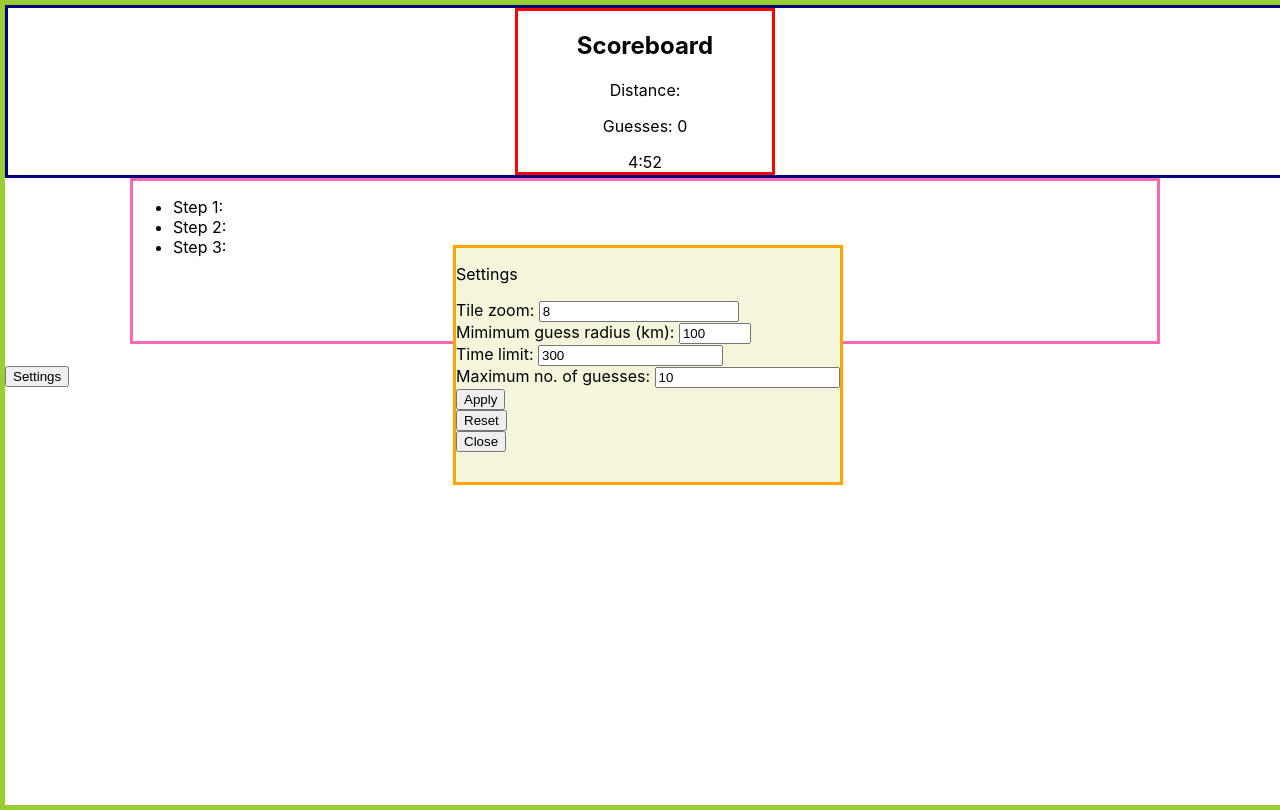
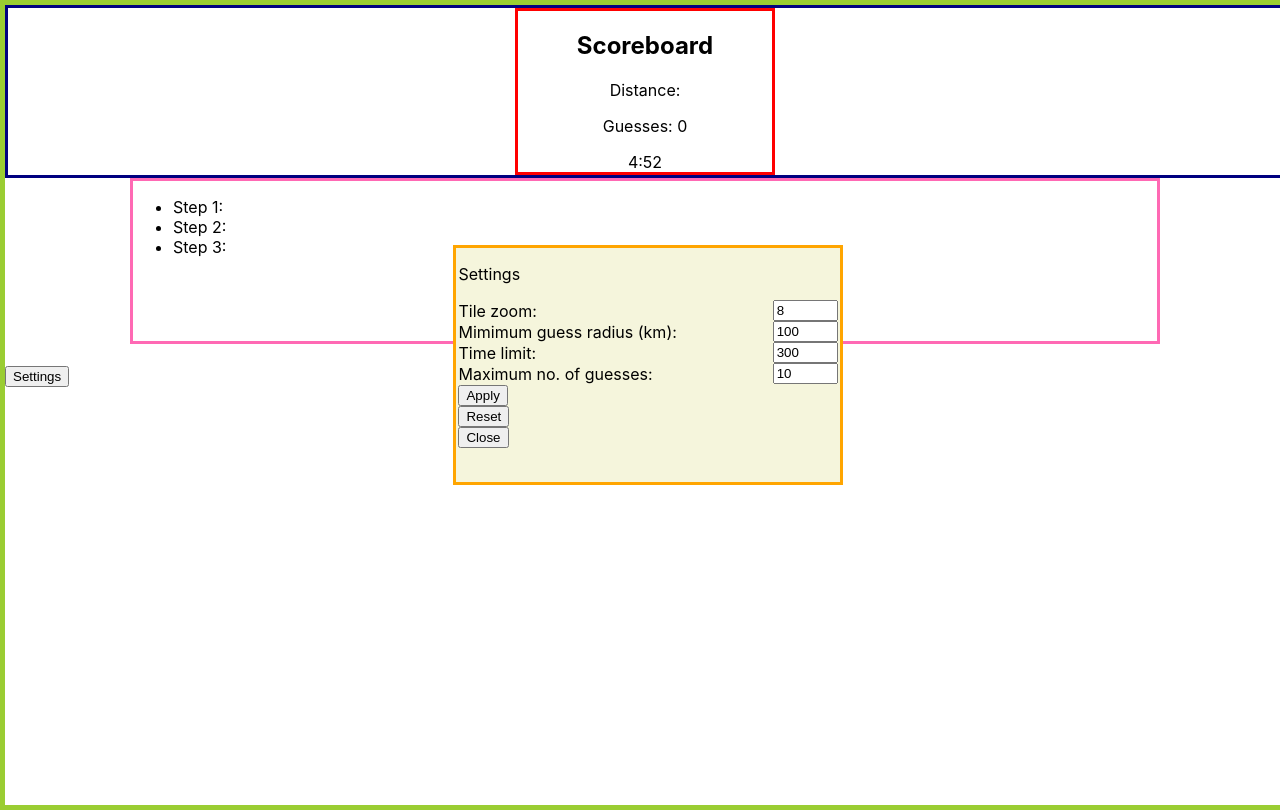
Before and after one commit to AliMcG/map-game, a React app: page / in a window 1280 px wide. Both pictures are taken after a click on the button "Settings". Built offline with nearby package versions, Linux system fonts and the light colour scheme; no server answers.

Commit message:
Tidy up settings modal inputs and rows

```diff
--- a/src/components/SettingsModal/SettingsModal.css
+++ b/src/components/SettingsModal/SettingsModal.css
@@ -10,14 +10,16 @@
     /* display: inline-block; */
     display: flex;
     flex-direction: column;
-    justify-items: center;
+    /* justify-items: center; */
     align-items: center;
     z-index: 9999;
     background-color: beige;
 }
 .input-row {
-    display: block;
+    display: flex;
+    justify-content: space-between;
+    align-items: center;
 }
-#tile-zoom {
-    width: 50%;
+.input-field {
+    width: 15%;
 }
--- a/src/components/SettingsModal/SettingsModal.js
+++ b/src/components/SettingsModal/SettingsModal.js
@@ -12,9 +12,10 @@ function SettingsModal({
             <div className="settings-modal">
                 <form>
                     <p>Settings</p>
+                    <div className="input-row">
                         <label htmlFor="tile zoom">Tile zoom: </label>
                         <input
-                        // class="input-row"
+                            className="input-field"
                             type="number"
                             placeholder="tile zoom"
                             min="6"
@@ -26,12 +27,13 @@ function SettingsModal({
                                 changeTileZoom(e.target.value);
                             }}
                         />
-                    <br />
+                    </div>
+                    <div className="input-row">
                         <label htmlFor="minimum guess radius">
                             Mimimum guess radius (km):{" "}
                         </label>
                         <input
-                        // class="input-row"
+                            className="input-field"
                             type="number"
                             placeholder="minimum guess radius"
                             min="10"
@@ -42,9 +44,11 @@ function SettingsModal({
                                 changeMinDistance(e.target.value);
                             }}
                         />
-                    <br />
+                    </div>
+                    <div className="input-row">
                         <label htmlFor="maximum time">Time limit: </label>
                         <input
+                            className="input-field"
                             type="number"
                             placeholder="maximum time"
                             name="maximum time"
@@ -53,12 +57,13 @@ function SettingsModal({
                                 changeTimeLimit(e.target.value);
                             }}
                         />
-                    <br />
+                    </div>
+                    <div className="input-row">
                         <label htmlFor="max guesses">
                             Maximum no. of guesses:{" "}
                         </label>
                         <input
-                        // className="input-row"
+                            className="input-field"
                             type="number"
                             placeholder="maximum no. of guesses"
                             name="max guesses"
@@ -68,6 +73,7 @@ function SettingsModal({
                                 changeMaxGuesses(e.target.value);
                             }}
                         />
+                    </div>
                     {/* TODO: Apply button may carry out all the changes once, instead of the state updating instantly onChange  */}
                     <button type="submit">Apply</button>
                     <input className="input-row" type="reset" />
```
Lines whose indentation alone changed are shown as unchanged.
